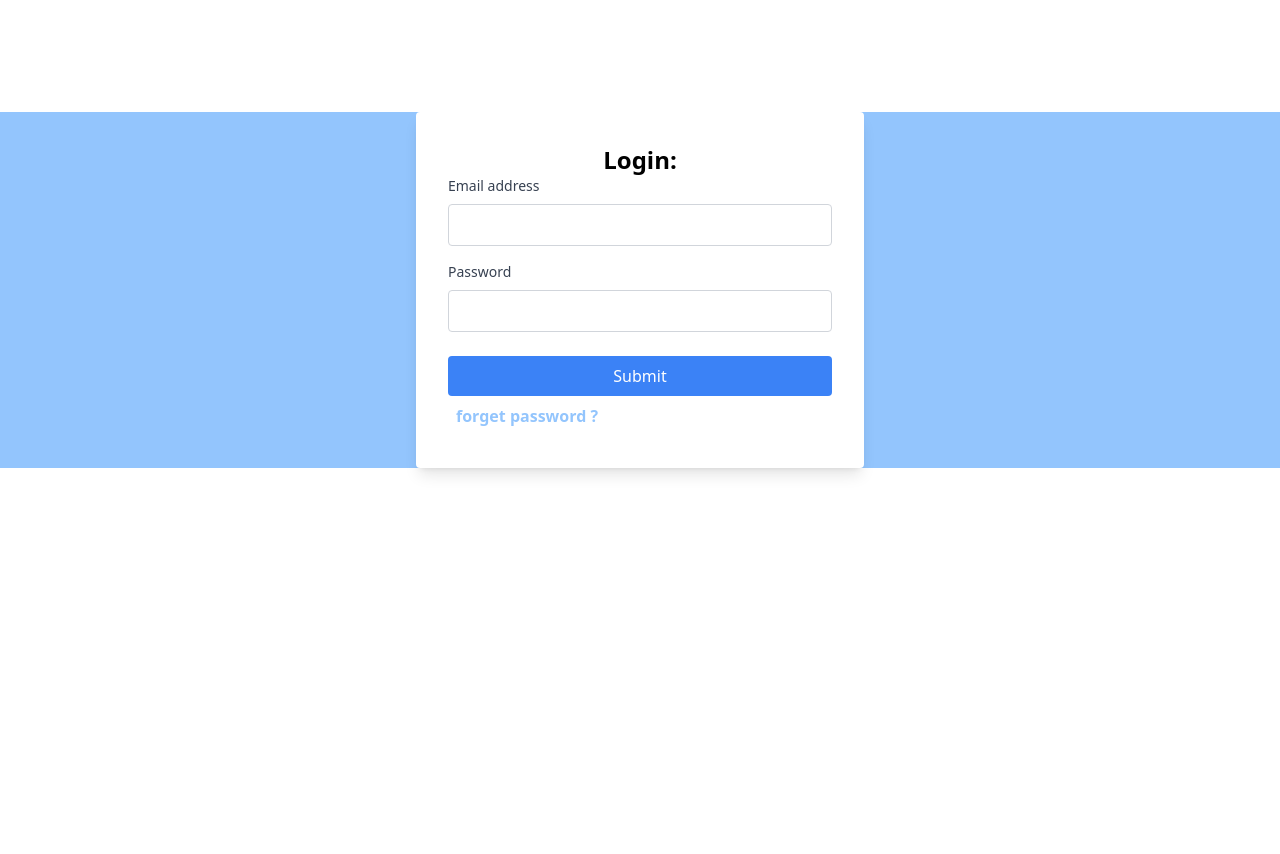
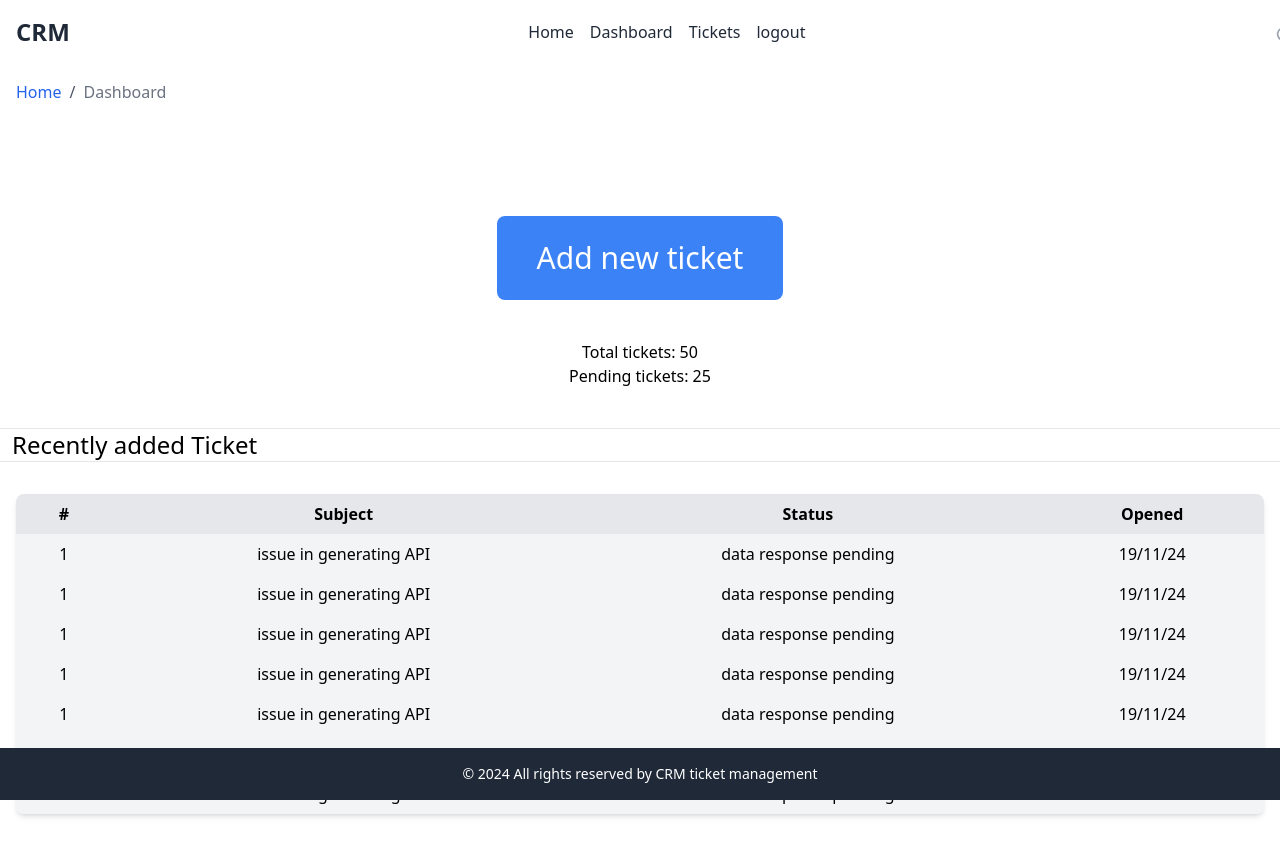
Before and after one commit to Mayank1909/crmapp-fr, a React (Create React App) app: page / in a window 1280 px wide. Before the commit the page ends 800 px from the top, so only its background shows below. Built offline with nearby package versions, Linux system fonts and the light colour scheme.

Commit message:
DashBoard done

```diff
--- a/src/App.js
+++ b/src/App.js
@@ -1,9 +1,18 @@
+import BreadCrump from './components/BreadCrump';
+import DashBoard from './components/DashBoard';
+import Footer from './components/Footer';
+import Navbar from './components/Navbar';
 import Home from './pages/Home';
+
 
 function App() {
   return (
-    <div>
-      <Home />
+    <div className=''>
+      <Navbar />
+      {/* <Home /> */}
+      {/* <BreadCrump /> */}
+      <DashBoard />
+      <Footer />
     </div>
   );
 }
--- /dev/null
+++ b/src/assets/data/dummy_data.json
@@ -0,0 +1,44 @@
+[
+    {
+        "id": 1,
+        "subject": "issue in generating API",
+        "status": "data response pending",
+        "addedat": "19/11/24"
+    },
+    {
+        "id": 1,
+        "subject": "issue in generating API",
+        "status": "data response pending",
+        "addedat": "19/11/24"
+    },
+    {
+        "id": 1,
+        "subject": "issue in generating API",
+        "status": "data response pending",
+        "addedat": "19/11/24"
+    },
+    {
+        "id": 1,
+        "subject": "issue in generating API",
+        "status": "data response pending",
+        "addedat": "19/11/24"
+    },
+    {
+        "id": 1,
+        "subject": "issue in generating API",
+        "status": "data response pending",
+        "addedat": "19/11/24"
+    },
+    {
+        "id": 1,
+        "subject": "issue in generating API",
+        "status": "data response pending",
+        "addedat": "19/11/24"
+    },
+    {
+        "id": 1,
+        "subject": "issue in generating API",
+        "status": "data response pending",
+        "addedat": "19/11/24"
+    }
+]
--- /dev/null
+++ b/src/components/BreadCrump.js
@@ -0,0 +1,24 @@
+import React from 'react'
+
+const BreadCrump = () => {
+    return (
+        <div>
+            <nav class="bg-white p-4 ">
+                <ol class="list-reset flex text-gray-600">
+                    <li>
+                        <a href="/" class="text-blue-600 hover:text-blue-800">Home</a>
+                    </li>
+                    <li>
+                        <span class="mx-2">/</span>
+                    </li>
+                    <li class="text-gray-500">
+                        Dashboard
+                    </li>
+                </ol>
+            </nav>
+
+        </div>
+    )
+}
+
+export default BreadCrump
--- /dev/null
+++ b/src/components/DashBoard.js
@@ -0,0 +1,29 @@
+import React from 'react'
+import TicketTable from './TicketTable'
+import tickets from "../assets/data/dummy_data.json"
+import BreadCrump from './BreadCrump'
+const DashBoard = () => {
+    return (
+        <div className='mb-2'>
+            <BreadCrump />
+
+            <div class="text-center mt-24">
+                <div>
+                    <button class="bg-blue-500 text-white px-10 py-6 rounded-lg text-3xl">Add new ticket</button>
+                </div>
+                <div className='p-5 m-5'>
+                    <p>Total tickets: 50</p>
+                    <p>Pending tickets: 25</p>
+                </div>
+            </div>
+            <hr />
+            <div className=' font-medium px-3 text-2xl '>
+                Recently added Ticket
+            </div>
+            <hr />
+            <TicketTable tickets={tickets} />
+        </div >
+    )
+}
+
+export default DashBoard
--- /dev/null
+++ b/src/components/Footer.js
@@ -0,0 +1,13 @@
+import React from 'react'
+
+const Footer = () => {
+    return (
+        <footer class="bg-gray-800 text-white py-4 fixed bottom-0 w-full">
+            <div class="container mx-auto text-center">
+                <p class="text-sm">&copy; 2024 All rights reserved by CRM ticket management</p>
+            </div>
+        </footer>
+    )
+}
+
+export default Footer
--- a/src/components/Login.js
+++ b/src/components/Login.js
@@ -46,7 +46,7 @@ const Login = ({ handleOnChange, email, password, handleOnSubmit, frmSwitcher })
                     Submit
                 </button>
 
-                <a href='/#'><h1 className='font-bold text text-blue-300 p-2' onClick={() => frmSwitcher('reset')}>forget password ?</h1></a>
+                <a href='#!'><h1 className='font-bold text text-blue-300 p-2' onClick={() => frmSwitcher('reset')}>forget password ?</h1></a>
 
             </form>
 
--- /dev/null
+++ b/src/components/Navbar.js
@@ -0,0 +1,29 @@
+import React from 'react'
+
+const Navbar = () => {
+    return (
+        <div>
+            <nav class="bg-white shadow-md">
+                <div class="container mx-auto px-4 py-4 flex justify-between items-center">
+                    <a href="#" class="text-2xl font-bold text-gray-800">CRM</a>
+                    <div class="flex space-x-4">
+                        <a href="#" class="text-gray-800 hover:text-gray-600">Home</a>
+                        <a href="#" class="text-gray-800 hover:text-gray-600">Dashboard</a>
+                        <a href="#" class="text-gray-800 hover:text-gray-600">Tickets</a>
+                        <a href="#" class="text-gray-800 hover:text-gray-600">logout</a>
+                    </div>
+                    <div class="relative">
+                        <svg class="w-5 h-5 absolute left-3 top-1/2 transform -translate-y-1/2 text-gray-400" xmlns="http://www.w3.org/2000/svg" fill="none" viewBox="0 0 24 24" stroke="currentColor">
+                            <path stroke-linecap="round" stroke-linejoin="round" stroke-width="2" d="M21 21l-4.35-4.35M16.65 16.65A7.5 7.5 0 1115 9.5a7.5 7.5 0 011.65 7.15z" />
+                        </svg>
+                    </div>
+                </div>
+            </nav>
+
+
+
+        </div>
+    )
+}
+
+export default Navbar
--- /dev/null
+++ b/src/components/TicketTable.js
@@ -0,0 +1,40 @@
+import React from 'react'
+
+const TicketTable = ({ tickets }) => {
+    return (
+        <div>
+            <div class="container mx-auto px-4 py-8">
+                <table class="w-full bg-white shadow-md rounded-lg overflow-hidden">
+                    <thead class="bg-gray-200">
+                        <tr className='text-center'>
+                            <th class="py-2 px-4"> # </th>
+                            <th class="py-2 px-4"> Subject </th>
+                            <th class="py-2 px-4"> Status </th>
+                            <th class="py-2 px-4"> Opened </th>
+                        </tr>
+                    </thead>
+                    <tbody>
+                        {
+                            tickets.length ? (tickets.map(row =>
+                                <tr class="bg-gray-100 text-center">
+                                    <td class="py-2 px-4"> {row.id} </td>
+                                    <td class="py-2 px-4">{row.subject}</td>
+                                    <td class="py-2 px-4"> {row.status} </td>
+                                    <td class="py-2 px-4">{row.addedat}</td>
+                                </tr>
+                            )) : (
+                                <div className='text-center'>
+                                    <td>no ticket to show</td>
+                                </div>
+                            )}
+
+
+                    </tbody>
+                </table>
+            </div>
+
+        </div>
+    )
+}
+
+export default TicketTable
--- a/src/pages/Home.js
+++ b/src/pages/Home.js
@@ -38,7 +38,7 @@ const Home = () => {
         console.log(email);
     }
     return (
-        <div className='bg-blue-300 h-full flex-1 mt-28'>
+        <div className=' p-5 bg-blue-300 h-full mt-24'>
             {frmLoad === 'login' && <Login
                 handleOnChange={handleOnChange}
                 email={email}
```
